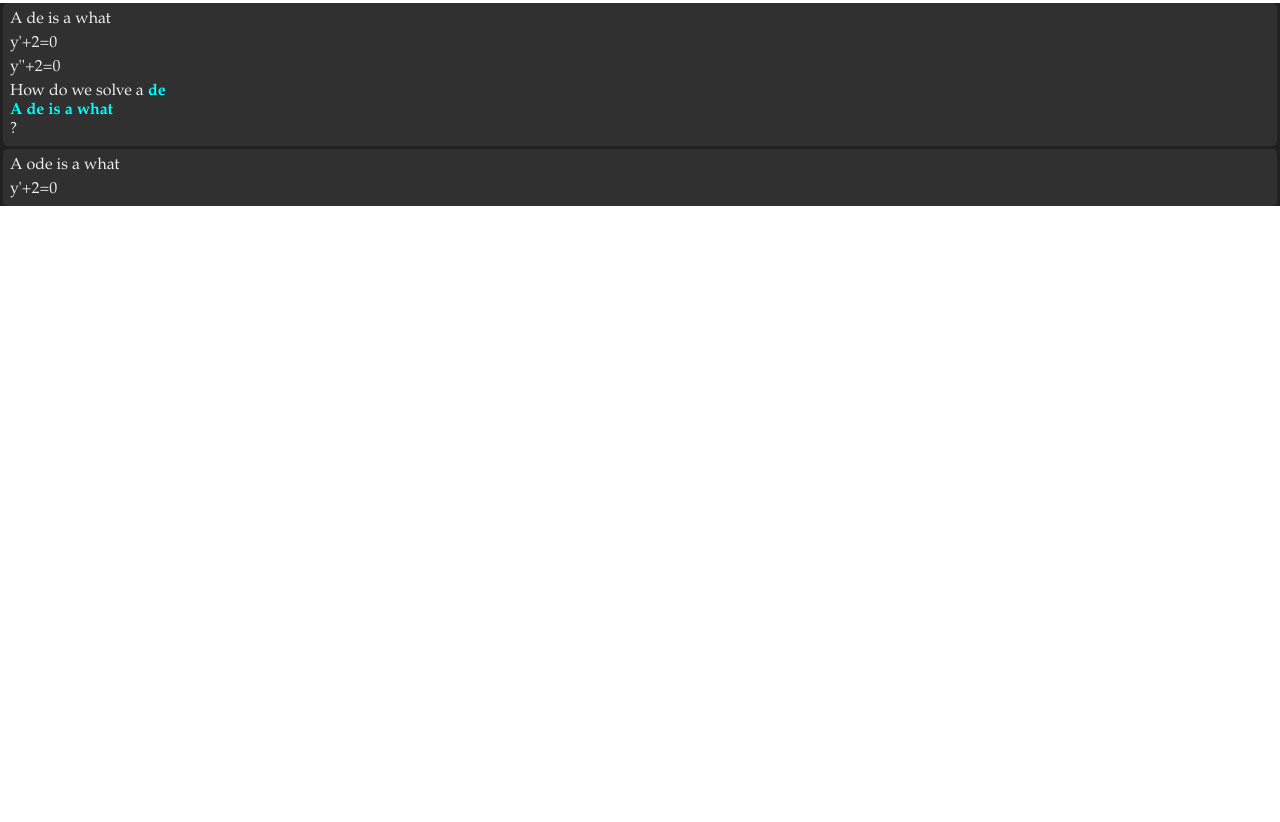
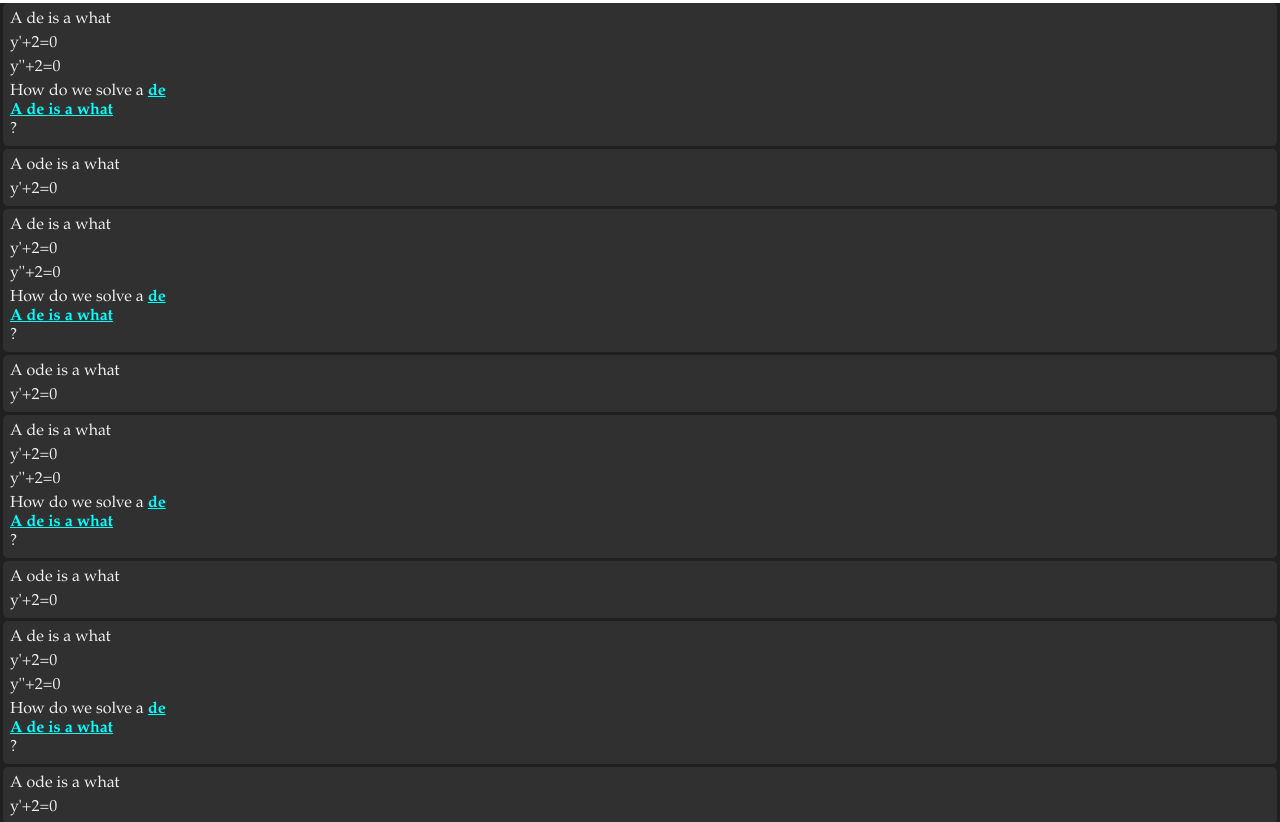
Before and after one commit to kevinmkchin/context, a React (Create React App) app: page / in a window 1280 px wide. Shown: the top 822 px of the page. Before the commit the page ends 800 px from the top, so only its background shows below. Built offline with nearby package versions, Linux system fonts and the light colour scheme.

Commit message:
add link functionality

```diff
--- a/src/App.js
+++ b/src/App.js
@@ -2,7 +2,7 @@ import React, { Component } from 'react';
 import './App.css';
 import { parse, definedWords } from './Parser/parse';
 
-const testString = "{de|A de is a what|y'+2=0|y''+2=0|How do we solve a de ?}{ode|A ode is a what|y'+2=0|}";
+const testString = "{de|A de is a what|y'+2=0|y''+2=0|How do we solve a de ?}{ode|A ode is a what|y'+2=0|}{de|A de is a what|y'+2=0|y''+2=0|How do we solve a de ?}{ode|A ode is a what|y'+2=0|}{de|A de is a what|y'+2=0|y''+2=0|How do we solve a de ?}{ode|A ode is a what|y'+2=0|}{de|A de is a what|y'+2=0|y''+2=0|How do we solve a de ?}{ode|A ode is a what|y'+2=0|}{de|A de is a what|y'+2=0|y''+2=0|How do we solve a de ?}{ode|A ode is a what|y'+2=0|}";
 class App extends Component {
   render() {
     return (
--- a/src/Components/Link.js
+++ b/src/Components/Link.js
@@ -8,10 +8,10 @@ import { Tooltip } from './Tooltip';
 export class Link extends Component {
     render() {
         return (
-            <span className="link">
+            <a href={"#"+this.props.context.getKey()} className="link">
                 {this.props.input}
                 <Tooltip context={this.props.context} />
-            </span>
+            </a>
         );
     }
 }
--- a/src/Components/Note.js
+++ b/src/Components/Note.js
@@ -7,7 +7,7 @@ import './Components.css';
 export class Note extends Component {
     render() {
         return (
-            <div className="note">
+            <div id={this.props.inputArray[0]} className="note">
                 {this.props.inputArray.map((val, index) => {
                         if (index === 0) {
                             return null;
```
